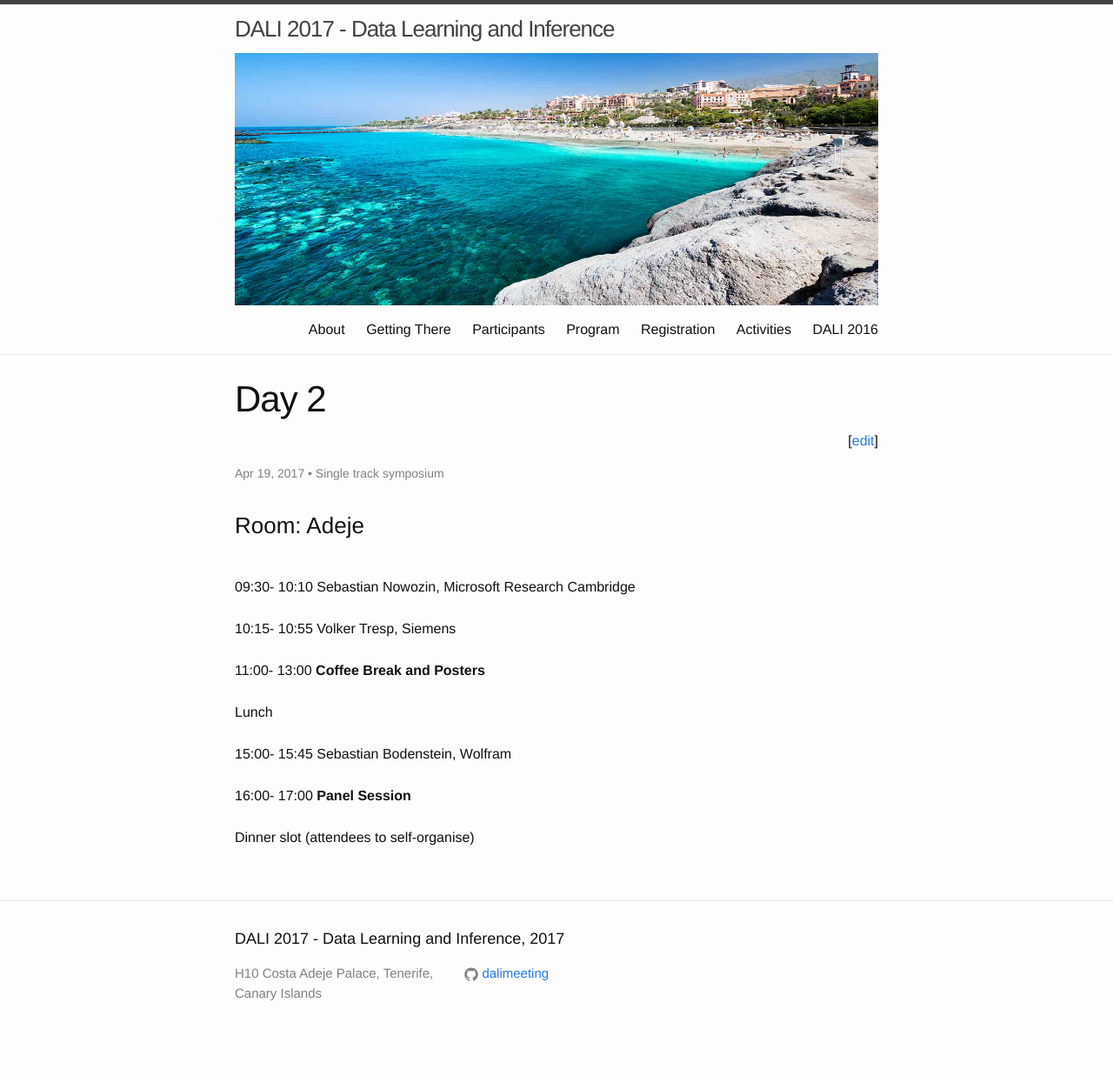
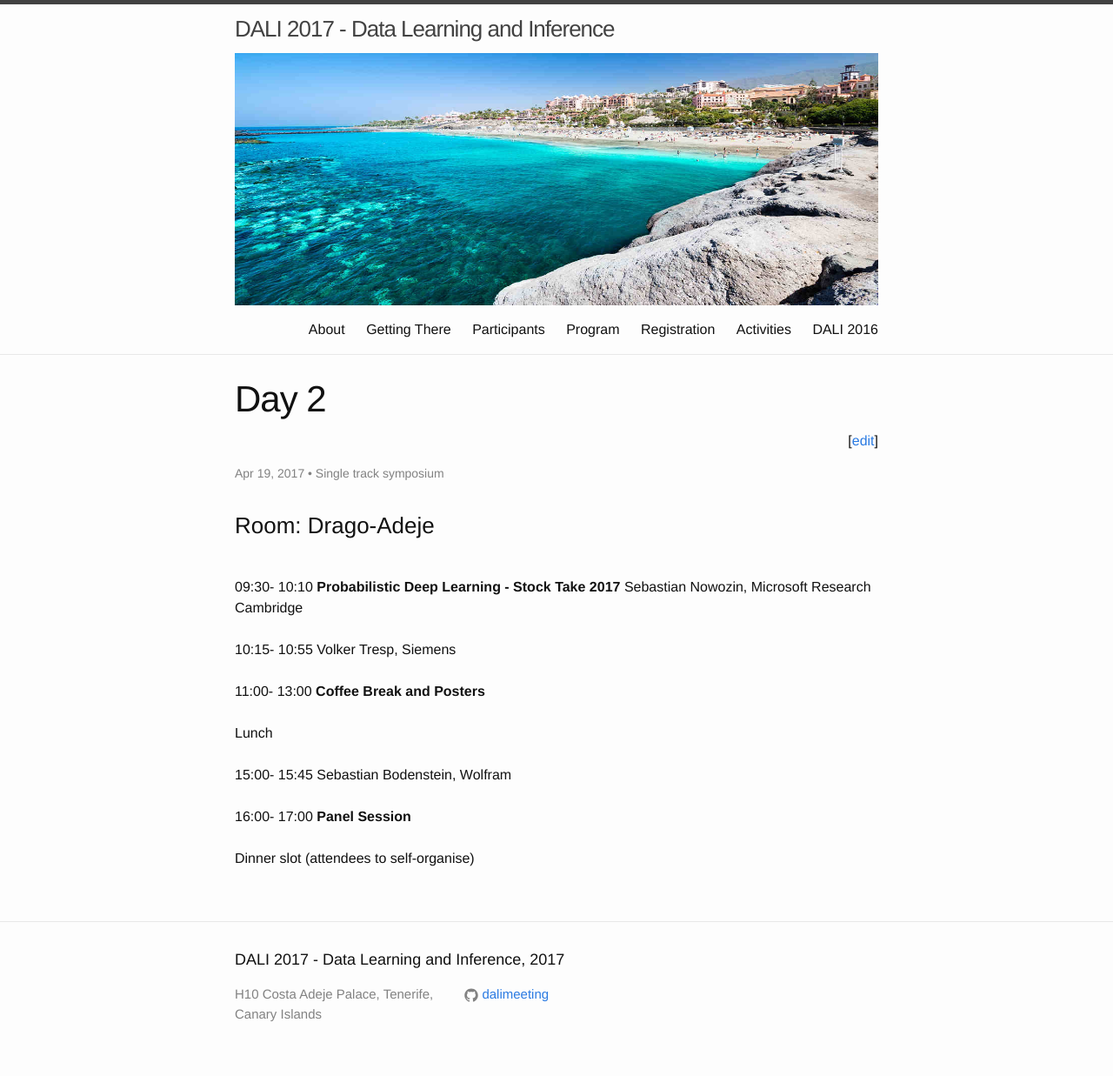
Before and after one commit to dalimeeting/dalimeeting.github.io, a Jekyll site: the page built from _posts/2017-04-19-day-2.md, in a window 1280 px wide. Shown: the whole page at 87% size. Built offline with Jekyll 4.4.1, drawn with Linux system fonts in a browser that asks for light colours; before the commit the page ends 1213 px from its top, so only the background shows below that; some of the changed lines change nothing that is shown.

Commit message:
Update 2017-04-19-day-2.md

```diff
--- a/_posts/2017-04-19-day-2.md
+++ b/_posts/2017-04-19-day-2.md
@@ -2,13 +2,21 @@
 title:  "Day 2"
 tagline: Single track symposium
 layout: singletrack
-room: Adeje
+room: Drago-Adeje
 talks:
-- title: ""
+- title: "Probabilistic Deep Learning - Stock Take 2017"
   author:
   - family: Nowozin
     given: Sebastian
     institute: Microsoft Research Cambridge
+  abstract: "In the last three years powerful probabilistic deep learning models
+have been developed: the variational autoencoder,
+generative-adversarial networks, and maximum mean discrepancy models.
+These models provide tractable-by-design inference approximations at
+test-time and can be learned efficiently.  I will present some work
+from my group, and also briefly survey the larger progress made in
+combining probabilistic models with deep learning, including a summary
+of open research questions."
   start: "09:30"
   end: "10:10"
 - title: ""
```
